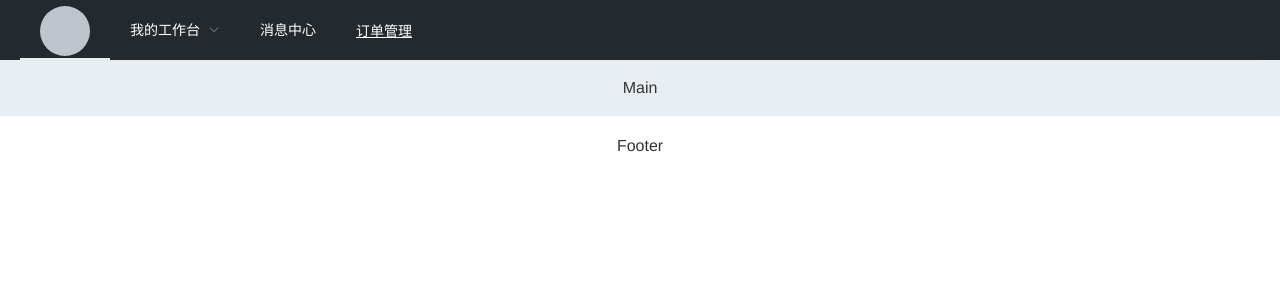
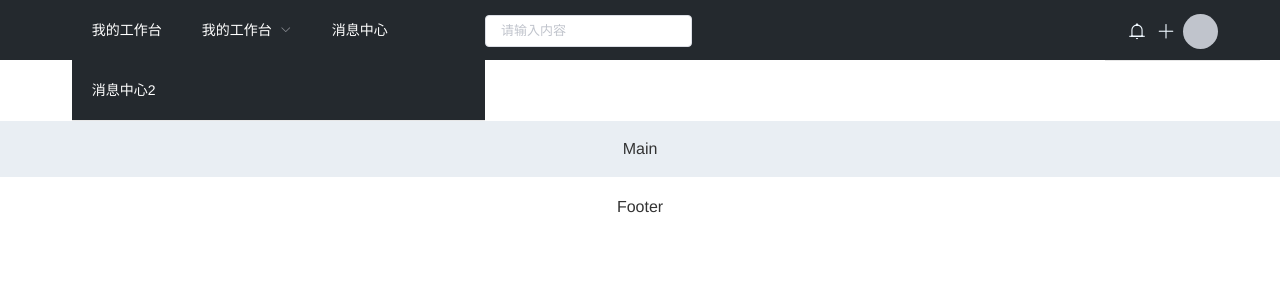
Before and after one commit to 869413421/ym.vueblog, a Vue app: page / in a window 1280 px wide. Shown: the top 300 px of the page. Built offline with nearby package versions, Linux system fonts and the light colour scheme.

Commit message:
修改布局

```diff
--- a/src/App.vue
+++ b/src/App.vue
@@ -26,16 +26,4 @@ body {
   line-height: 60px;
   padding: 0 0px;
 }
-
-.el-header {
-  position: flex;
-  top: 0%;
-  background-color: #24292E;
-}
-.el-main {
-  background-color: #e9eef3;
-  color: #333;
-  text-align: center;
-  line-height: 100%;
-}
 </style>
--- a/src/layout/Header.vue
+++ b/src/layout/Header.vue
@@ -1,8 +1,16 @@
 <template>
   <div id="header">
+    <el-row>
       <el-header>
+        <el-col :span="1">
+          <div>
+            <img src alt>
+          </div>
+        </el-col>
+
+        <el-col :span="8">
           <el-menu
-        :default-active="activeIndex"
+            default-active
             class="el-menu-demo"
             mode="horizontal"
             @select="handleSelect"
@@ -10,9 +18,7 @@
             text-color="#FFFFFF"
             active-text-color="#E1F2F1"
           >
-        <el-menu-item index="1">
-          <el-avatar :size="50"></el-avatar>
-        </el-menu-item>
+            <el-menu-item index="1">我的工作台</el-menu-item>
             <el-submenu index="2">
               <template slot="title">我的工作台</template>
               <el-menu-item index="2-1">选项1</el-menu-item>
@@ -26,11 +32,45 @@
               </el-submenu>
             </el-submenu>
             <el-menu-item index="3">消息中心</el-menu-item>
-        <el-menu-item index="4">
-          <a href="https://www.ele.me" target="_blank">订单管理</a>
+            <el-menu-item index="4">消息中心2</el-menu-item>
+          </el-menu>
+        </el-col>
+
+        <el-col :span="4">
+          <div>
+            <el-input placeholder="请输入内容" clearable size="small "></el-input>
+          </div>
+        </el-col>
+
+        <el-col :span="8">
+          <div class="grid-content bg-purple-dark"></div>
+        </el-col>
+
+        <el-col :span="3">
+          <div  v-if="login">
+            <el-menu
+              class="el-menu-demo"
+              mode="horizontal"
+              @select="handleSelect"
+              background-color="#24292E"
+              text-color="#FFFFFF"
+              active-text-color="#E1F2F1"
+            >
+              <el-menu-item>
+                <div class="el-icon-bell icon-class"></div>
+                <div class="el-icon-plus icon-class"></div>
+                <el-avatar :size="35"></el-avatar>
               </el-menu-item>
             </el-menu>
+          </div>
+
+          <div v-if="!login">
+           <el-button type="info" size="small">登陆</el-button>
+           <el-button type="info" size="small">注册</el-button>
+          </div>
+        </el-col>
       </el-header>
+    </el-row>
   </div>
 </template>
 
@@ -40,7 +80,8 @@ export default {
   data() {
     return {
       activeIndex: "1",
-      activeIndex2: "1"
+      activeIndex2: "1",
+      login:true
     };
   },
   methods: {
@@ -57,4 +98,11 @@ export default {
   top: 0%;
   background-color: #24292e;
 }
+.grid-content {
+  border-radius: 4px;
+  min-height: 36px;
+}
+.icon-class {
+  color: aliceblue;
+}
 </style>
--- a/src/layout/Main.vue
+++ b/src/layout/Main.vue
@@ -23,7 +23,13 @@ export default {
 };
 </script>
 <style>
-  #main{
-    width: 100%;
-  }
+.el-main {
+  background-color: #e9eef3;
+  color: #333;
+  text-align: center;
+  line-height: 100%;
+}
+#main{
+  width:100%
+}
 </style>
```
Lines whose indentation alone changed are shown as unchanged.
